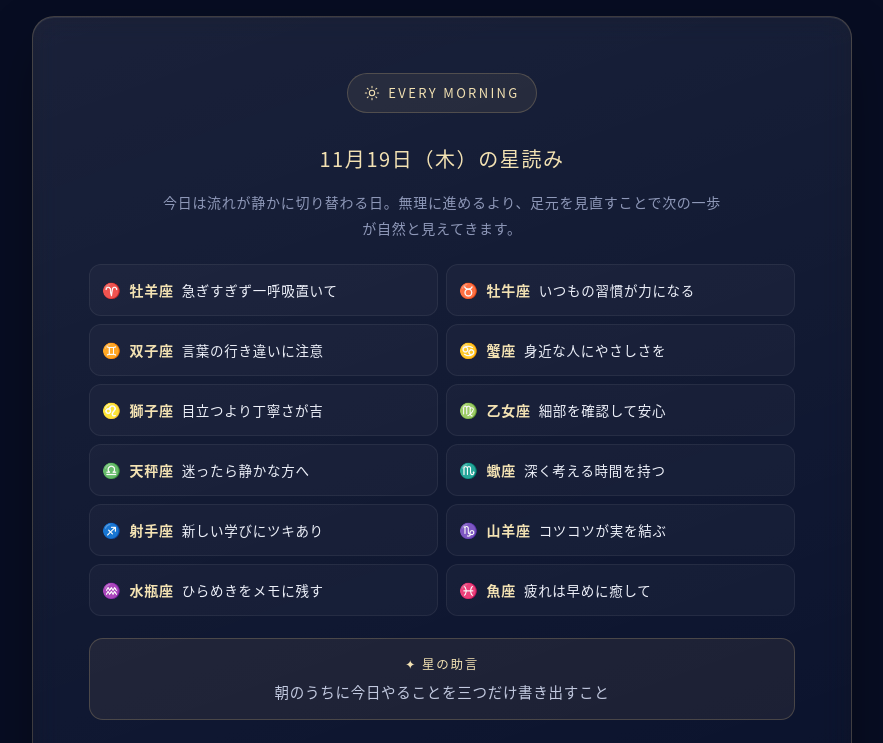
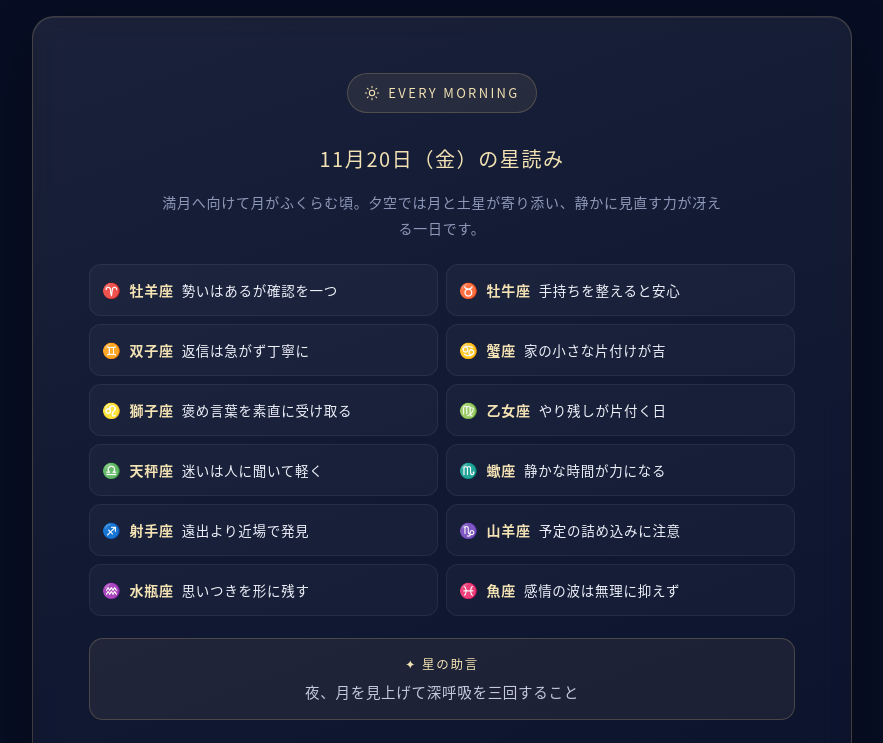
Before and after one commit to thokida/luna-hp, a plain HTML site: page index.html in a window 1280 px wide. Shown: the part 2580-3323 px from the top of the page, without its empty margins (198-1081 px from the left). Drawn offline with Linux system fonts and the light colour scheme.

Commit message:
毎朝の星読みを当日分に更新

```diff
--- a/index.html
+++ b/index.html
@@ -497,23 +497,23 @@
       <div class="glass daily-card reveal" data-delay="3">
         <span class="time-badge"><svg aria-hidden="true"><use href="#i-sun"/></svg>EVERY MORNING</span>
         <!--DAILY:START-->
-<p class="daily-date">11月19日（木）の星読み</p>
-<p class="daily-intro">今日は流れが静かに切り替わる日。無理に進めるより、足元を見直すことで次の一歩が自然と見えてきます。</p>
+<p class="daily-date">11月20日（金）の星読み</p>
+<p class="daily-intro">満月へ向けて月がふくらむ頃。夕空では月と土星が寄り添い、静かに見直す力が冴える一日です。</p>
 <ul class="daily-list">
-<li><span class="daily-glyph" aria-hidden="true">♈</span><span class="daily-name">牡羊座</span><span class="daily-text">急ぎすぎず一呼吸置いて</span></li>
-<li><span class="daily-glyph" aria-hidden="true">♉</span><span class="daily-name">牡牛座</span><span class="daily-text">いつもの習慣が力になる</span></li>
-<li><span class="daily-glyph" aria-hidden="true">♊</span><span class="daily-name">双子座</span><span class="daily-text">言葉の行き違いに注意</span></li>
-<li><span class="daily-glyph" aria-hidden="true">♋</span><span class="daily-name">蟹座</span><span class="daily-text">身近な人にやさしさを</span></li>
-<li><span class="daily-glyph" aria-hidden="true">♌</span><span class="daily-name">獅子座</span><span class="daily-text">目立つより丁寧さが吉</span></li>
-<li><span class="daily-glyph" aria-hidden="true">♍</span><span class="daily-name">乙女座</span><span class="daily-text">細部を確認して安心</span></li>
-<li><span class="daily-glyph" aria-hidden="true">♎</span><span class="daily-name">天秤座</span><span class="daily-text">迷ったら静かな方へ</span></li>
-<li><span class="daily-glyph" aria-hidden="true">♏</span><span class="daily-name">蠍座</span><span class="daily-text">深く考える時間を持つ</span></li>
-<li><span class="daily-glyph" aria-hidden="true">♐</span><span class="daily-name">射手座</span><span class="daily-text">新しい学びにツキあり</span></li>
-<li><span class="daily-glyph" aria-hidden="true">♑</span><span class="daily-name">山羊座</span><span class="daily-text">コツコツが実を結ぶ</span></li>
-<li><span class="daily-glyph" aria-hidden="true">♒</span><span class="daily-name">水瓶座</span><span class="daily-text">ひらめきをメモに残す</span></li>
-<li><span class="daily-glyph" aria-hidden="true">♓</span><span class="daily-name">魚座</span><span class="daily-text">疲れは早めに癒して</span></li>
+<li><span class="daily-glyph" aria-hidden="true">♈</span><span class="daily-name">牡羊座</span><span class="daily-text">勢いはあるが確認を一つ</span></li>
+<li><span class="daily-glyph" aria-hidden="true">♉</span><span class="daily-name">牡牛座</span><span class="daily-text">手持ちを整えると安心</span></li>
+<li><span class="daily-glyph" aria-hidden="true">♊</span><span class="daily-name">双子座</span><span class="daily-text">返信は急がず丁寧に</span></li>
+<li><span class="daily-glyph" aria-hidden="true">♋</span><span class="daily-name">蟹座</span><span class="daily-text">家の小さな片付けが吉</span></li>
+<li><span class="daily-glyph" aria-hidden="true">♌</span><span class="daily-name">獅子座</span><span class="daily-text">褒め言葉を素直に受け取る</span></li>
+<li><span class="daily-glyph" aria-hidden="true">♍</span><span class="daily-name">乙女座</span><span class="daily-text">やり残しが片付く日</span></li>
+<li><span class="daily-glyph" aria-hidden="true">♎</span><span class="daily-name">天秤座</span><span class="daily-text">迷いは人に聞いて軽く</span></li>
+<li><span class="daily-glyph" aria-hidden="true">♏</span><span class="daily-name">蠍座</span><span class="daily-text">静かな時間が力になる</span></li>
+<li><span class="daily-glyph" aria-hidden="true">♐</span><span class="daily-name">射手座</span><span class="daily-text">遠出より近場で発見</span></li>
+<li><span class="daily-glyph" aria-hidden="true">♑</span><span class="daily-name">山羊座</span><span class="daily-text">予定の詰め込みに注意</span></li>
+<li><span class="daily-glyph" aria-hidden="true">♒</span><span class="daily-name">水瓶座</span><span class="daily-text">思いつきを形に残す</span></li>
+<li><span class="daily-glyph" aria-hidden="true">♓</span><span class="daily-name">魚座</span><span class="daily-text">感情の波は無理に抑えず</span></li>
 </ul>
-<p class="daily-advice"><span>✦ 星の助言</span>朝のうちに今日やることを三つだけ書き出すこと</p>
+<p class="daily-advice"><span>✦ 星の助言</span>夜、月を見上げて深呼吸を三回すること</p>
 <!--DAILY:END-->
         <div class="btn-row">
           <a class="btn btn-ghost" href="https://www.threads.net/@luna_kakomirai" target="_blank" rel="noopener">
```
